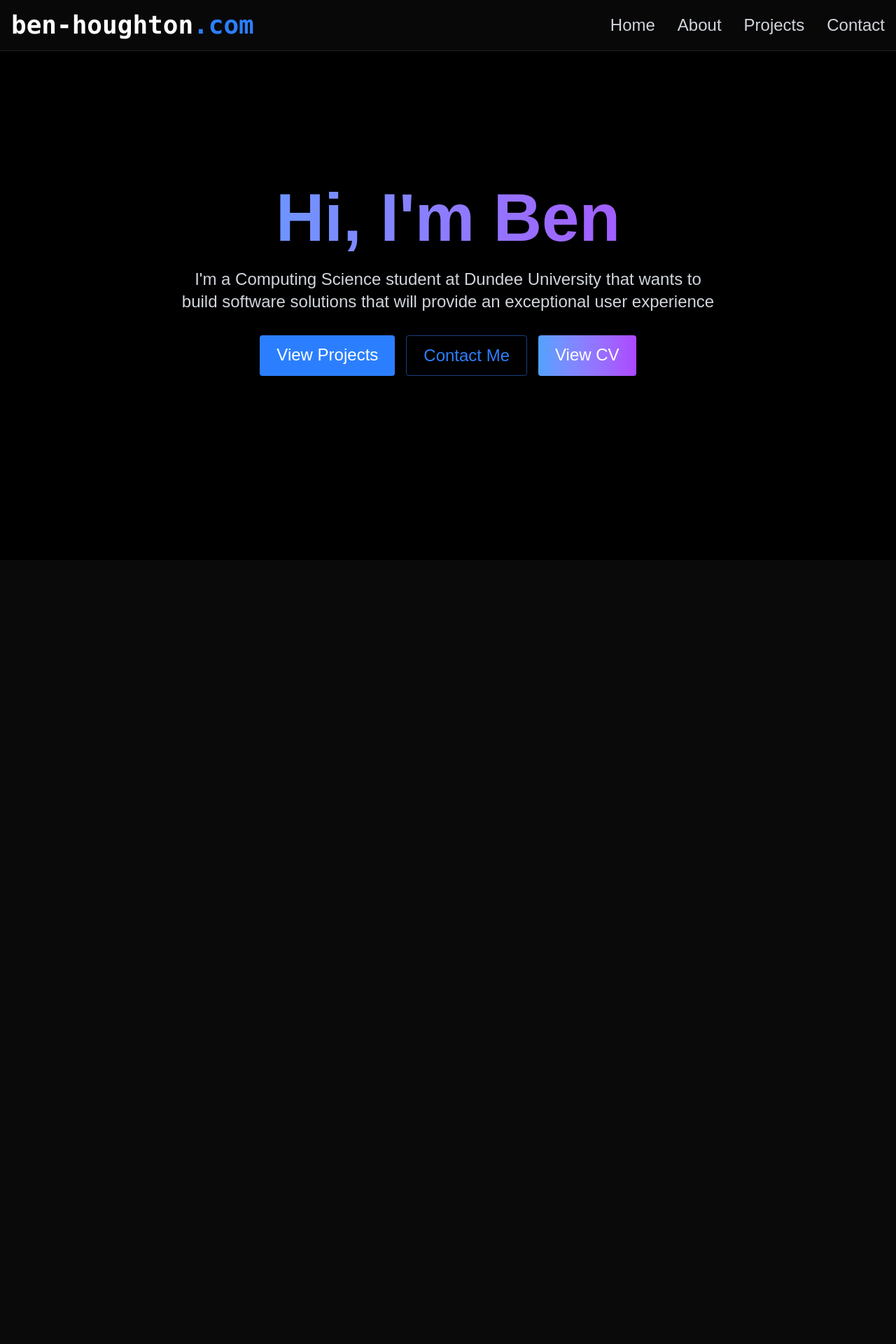
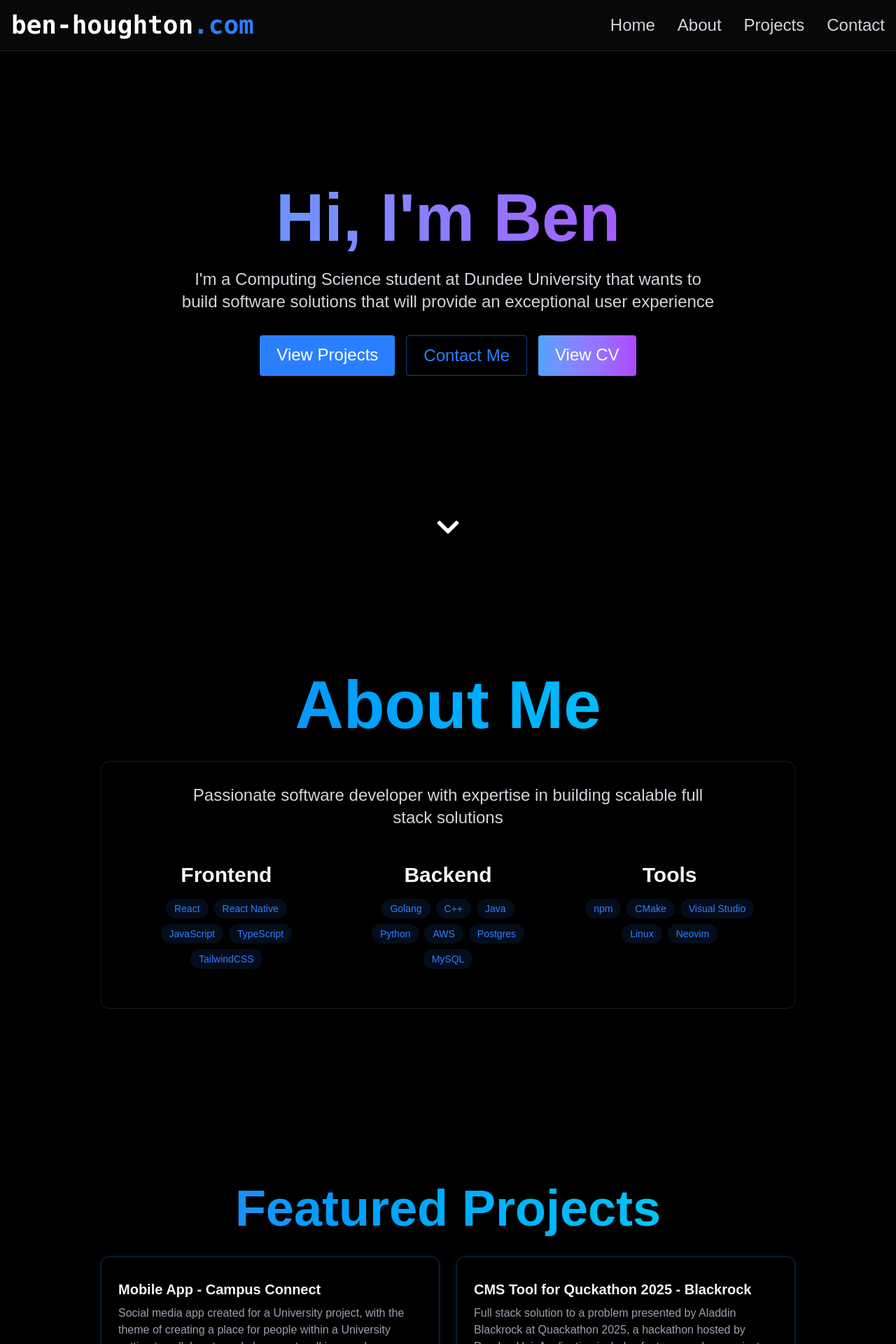
Before and after one commit to BenH9999/Portfolio, a React (Vite) app: page / in a window 1280 px wide. Shown: the top 1920 px of the page at 70% size. Before the commit the page ends 800 px from the top, so only its background shows below. Built offline with nearby package versions, Linux system fonts and the light colour scheme.

Commit message:
added contact section, fixed styling issues

```diff
--- a/package.json
+++ b/package.json
@@ -14,6 +14,7 @@
     "emailjs-com": "^3.2.0",
     "react": "^19.0.0",
     "react-dom": "^19.0.0",
+    "react-icons": "^5.5.0",
     "tailwindcss": "^4.0.13"
   },
   "devDependencies": {
--- a/src/App.jsx
+++ b/src/App.jsx
@@ -6,6 +6,7 @@ import { MobileMenu } from "./components/MobileMenu";
 import { Home } from "./components/sections/Home";
 import { About } from "./components/sections/About";
 import { Projects } from "./components/sections/Projects";
+import { Contact } from "./components/sections/Contact";
 import './index.css';
 
 function App() {
@@ -18,17 +19,10 @@ function App() {
       <div className={`min-h-screen transition-opacity duration-700 ${isLoaded ? "opacity-100" : "opacity-0"} bg-black text-gray-100`}>
         <Navbar menuOpen={menuOpen} setMenuOpen={setMenuOpen} />
         <MobileMenu menuOpen={menuOpen} setMenuOpen={setMenuOpen} />
-        <div className="h-screen overflow-y-scroll snap-y snap-mandatory scroll-smooth">
-          <div className="snap-center">
-            <Home />
-          </div>
-          <div className="snap-center">
-            <About />
-          </div>
-          <div className="snap-start md:snap-center">
-            <Projects />
-          </div>
-        </div>
+          <Home />
+          <About />
+          <Projects />
+          <Contact />
       </div>
     </>
   );
--- /dev/null
+++ b/src/components/ScrollIndicator.jsx
@@ -0,0 +1,34 @@
+import { useState, useEffect } from "react";
+import { FaChevronDown } from "react-icons/fa";
+
+export const ScrollIndicator = () => {
+  const [hidden, setHidden] = useState(false);
+
+  useEffect(() => {
+    function handleScroll() {
+      if (window.scrollY > 20) {
+        setHidden(true);
+      } else {
+        setHidden(false);
+      }
+    }
+
+    window.addEventListener("scroll", handleScroll);
+    return () => {
+      window.removeEventListener("scroll", handleScroll);
+    };
+  }, []);
+
+  return (
+    <div
+      className={`
+        absolute w-full flex justify-center
+        transition-opacity duration-300
+        ${hidden ? "opacity-0" : "opacity-100"}
+        bottom-24 md:bottom-5
+      `}
+    >
+      <FaChevronDown className="text-white text-2xl md:text-4xl animate-bounce" />
+    </div>
+  );
+};
--- a/src/components/sections/About.jsx
+++ b/src/components/sections/About.jsx
@@ -3,7 +3,7 @@
 export const About = () => {
 
   const frontendSkills = ["React", "React Native", "JavaScript", "TypeScript", "TailwindCSS"];
-  const backendSkills = ["Golang", "C++", "Java", "AWS", "Postgres", "MySQL"];
+  const backendSkills = ["Golang", "C++", "Java", "Python", "AWS", "Postgres", "MySQL"];
   const tools = ["npm", "CMake", "Visual Studio", "Linux", "Neovim"];
 
   return (
--- /dev/null
+++ b/src/components/sections/Contact.jsx
@@ -0,0 +1,46 @@
+import { AiFillGithub, AiFillLinkedin } from "react-icons/ai";
+import { HiOutlineMail } from "react-icons/hi";
+
+export const Contact = () => {
+    return (
+        <section id="contact" className="min-h-screen flex items-center justify-center relative">
+            <div className="text-center z-40">
+                <h2 className="text-5xl md:text-8xl font-bold mb-4 md:mb-8 leading-tight bg-gradient-to-r from-blue-500 to-cyan-400 bg-clip-text text-transparent text-center">
+                    Contact Me
+                </h2>
+                <p className="text-gray-300 sm:text-lg md:text-2xl mb-8 text-center max-w-3xl mx-auto">
+                    I'm always open to new opportunities and collaborations.
+                    Feel free to reach out!
+                </p>
+
+                <div className="flex justify-center space-x-4 text-sm md:text-2xl">
+                    <a
+                        href="https://github.com/BenH9999"
+                        target="_blank"
+                        rel="noopener noreferrer"
+                        className="flex items-center space-x-2 bg-blue-500 text-white py-3 px-6 rounded font-medium transition relative overflow-hidden hover:-translate-y-0.5 hover:shadow-[0_0_15px_rgba(59,130,246,0.4)]"
+                    >
+                        <AiFillGithub className="text-xl md:text-2xl" />
+                        <span className="text-sm md:text-2xl">GitHub</span>
+                    </a>
+                    <a
+                        href="https://www.linkedin.com/in/ben-houghton-4a7652317/"
+                        target="_blank"
+                        rel="noopener noreferrer"
+                        className="flex items-center border space-x-2 border-blue-500/50 text-blue-500 py-3 px-6 rounded font-medium transition-all duration-200 hover:-translate-y-0.5 hover:shadow-[0_0_15px_rgba(59,130,246,0.2)] hover:bg-blue-500/10"
+                    >
+                        <AiFillLinkedin className="text-xl md:text-2xl" />
+                        <span className="text-sm md:text-2xl">LinkedIn</span>
+                    </a>
+                    <a
+                        href="mailto:ben.houghton7070@outlook.com"
+                        className="flex items-center bg-gradient-to-r space-x-2 from-blue-400 to-purple-500 text-white py-3 px-6 rounded font-medium transition relative overflow-hidden hover:-translate-y-0.5 hover:shadow-[0_0_15px_rgba(128,90,213,0.4)]"
+                    >
+                        <HiOutlineMail className="text-xl md:text-2xl" />
+                        <span className="text-sm md:text-2xl">Email</span>
+                    </a>
+                </div>
+            </div>
+        </section>
+    );
+}
--- a/src/components/sections/Home.jsx
+++ b/src/components/sections/Home.jsx
@@ -1,3 +1,5 @@
+import { ScrollIndicator } from "../ScrollIndicator"
+
 export const Home = () => {
   return (
     <section id="home" className="min-h-screen flex items-center justify-center relative">
@@ -23,6 +25,7 @@ export const Home = () => {
           </a>
         </div>
       </div>
+      <ScrollIndicator />
     </section>
   )
 }
--- a/src/components/sections/Projects.jsx
+++ b/src/components/sections/Projects.jsx
@@ -2,7 +2,7 @@ export const Projects = () => {
   return (
     <section id="projects" className="min-h-screen flex items-center justify-center py-20">
       <div className="max-w-5xl mx-auto px-4">
-        <h2 className="text-2xl md:text-7xl font-bold mb-4 md:mb-8 leading-tight bg-gradient-to-r from-blue-500 to-cyan-400 bg-clip-text text-transparent text-center">
+        <h2 className="text-4xl md:text-7xl font-bold mb-6 leading-tight bg-gradient-to-r from-blue-500 to-cyan-400 bg-clip-text text-transparent text-center">
           Featured Projects
         </h2>
 
```
Also changed, not shown: 1 other file (tests, documents, lock files or other folders).
